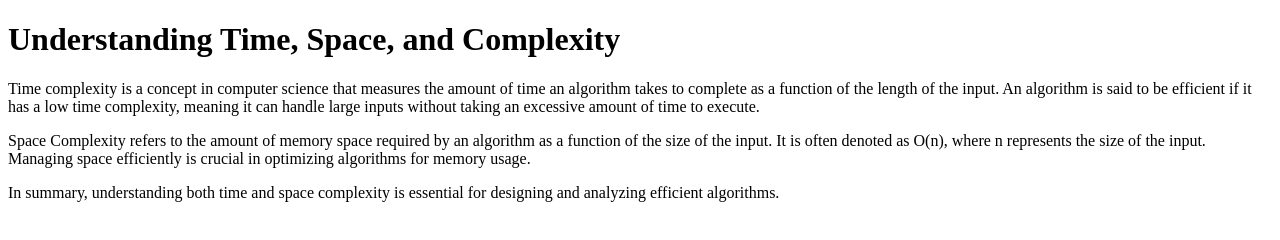
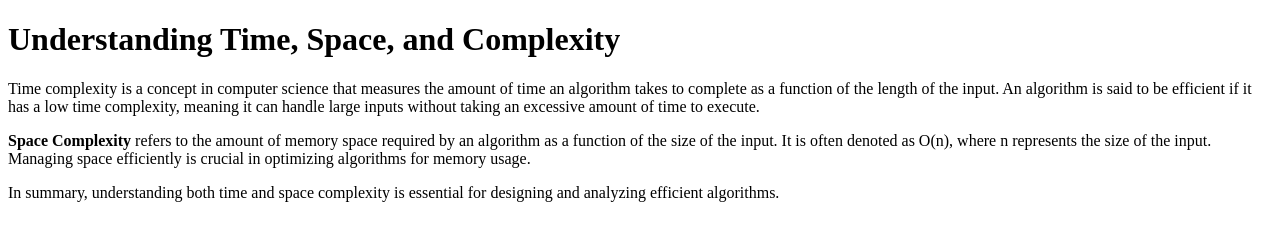
Before and after one commit to acciojob/time-and-space-complexity-piyush1212, a website: page main.html in a window 1280 px wide. Drawn offline with Linux system fonts and the light colour scheme.

Commit message:
created a submission

```diff
--- a/main.html
+++ b/main.html
@@ -12,7 +12,7 @@
 
 <p>Time complexity is a concept in computer science that measures the amount of time an algorithm takes to complete as a function of the length of the input. An algorithm is said to be efficient if it has a low time complexity, meaning it can handle large inputs without taking an excessive amount of time to execute.</p>
 
-<p>Space Complexity refers to the amount of memory space required by an algorithm as a function of the size of the input. It is often denoted as O(n), where n represents the size of the input. Managing space efficiently is crucial in optimizing algorithms for memory usage.</p>
+<p><b>Space Complexity</b> refers to the amount of memory space required by an algorithm as a function of the size of the input. It is often denoted as O(n), where n represents the size of the input. Managing space efficiently is crucial in optimizing algorithms for memory usage.</p>
 
 <p>In summary, understanding both time and space complexity is essential for designing and analyzing efficient algorithms.</p>
 
```
